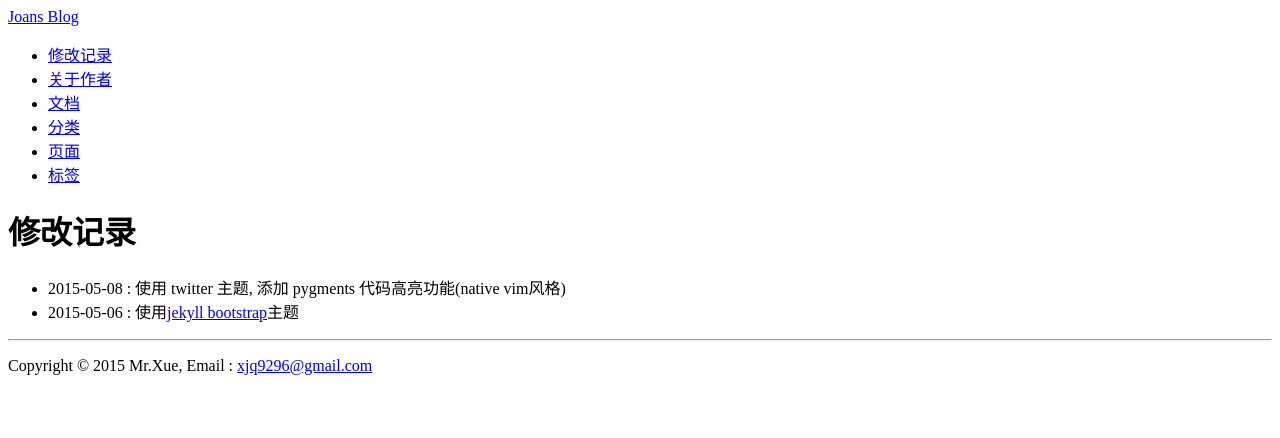
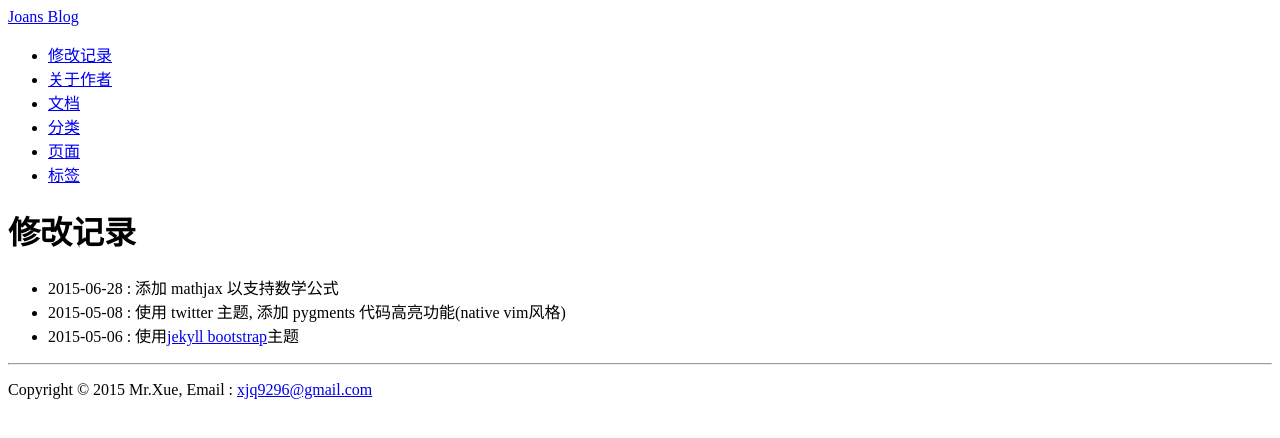
Before and after one commit to joans321/joans321.github.io, a Jekyll site: the page built from ChangLog.md, in a window 1280 px wide. Shown: the top 438 px of the page. Built offline with Jekyll 4.4.1, drawn with Linux system fonts in a browser that asks for light colours; Markdown is read by kramdown in place of the engine named in the settings.

Commit message:
add mathjax

```diff
--- a/ChangLog.md
+++ b/ChangLog.md
@@ -6,5 +6,6 @@ group: navigation
 ---
 {% include JB/setup %}
 
+* 2015-06-28 : 添加 mathjax 以支持数学公式
 * 2015-05-08 : 使用 twitter 主题, 添加 pygments 代码高亮功能(native vim风格)
 * 2015-05-06 : 使用[jekyll bootstrap](https://github.com/plusjade/jekyll-bootstrap.git)主题
--- a/_includes/themes/twitter/default.html
+++ b/_includes/themes/twitter/default.html
@@ -13,6 +13,16 @@
     <!--[if lt IE 9]>
       <script src="http://html5shim.googlecode.com/svn/trunk/html5.js"></script>
     <![endif]-->
+
+    <!-- Latex Math -->
+   <script type="text/x-mathjax-config">
+        MathJax.Hub.Config({
+            tex2jax: {
+                inlineMath: [ ['$','$'], ['\\(','\\)'] ]
+                }
+            });
+    </script>
+    <script type="text/javascript" src="http://cdn.mathjax.org/mathjax/latest/MathJax.js?config=default"></script>
 
     <!-- Le styles -->
     <link href="{{ ASSET_PATH }}/bootstrap/css/bootstrap.2.2.2.min.css" rel="stylesheet">
```
